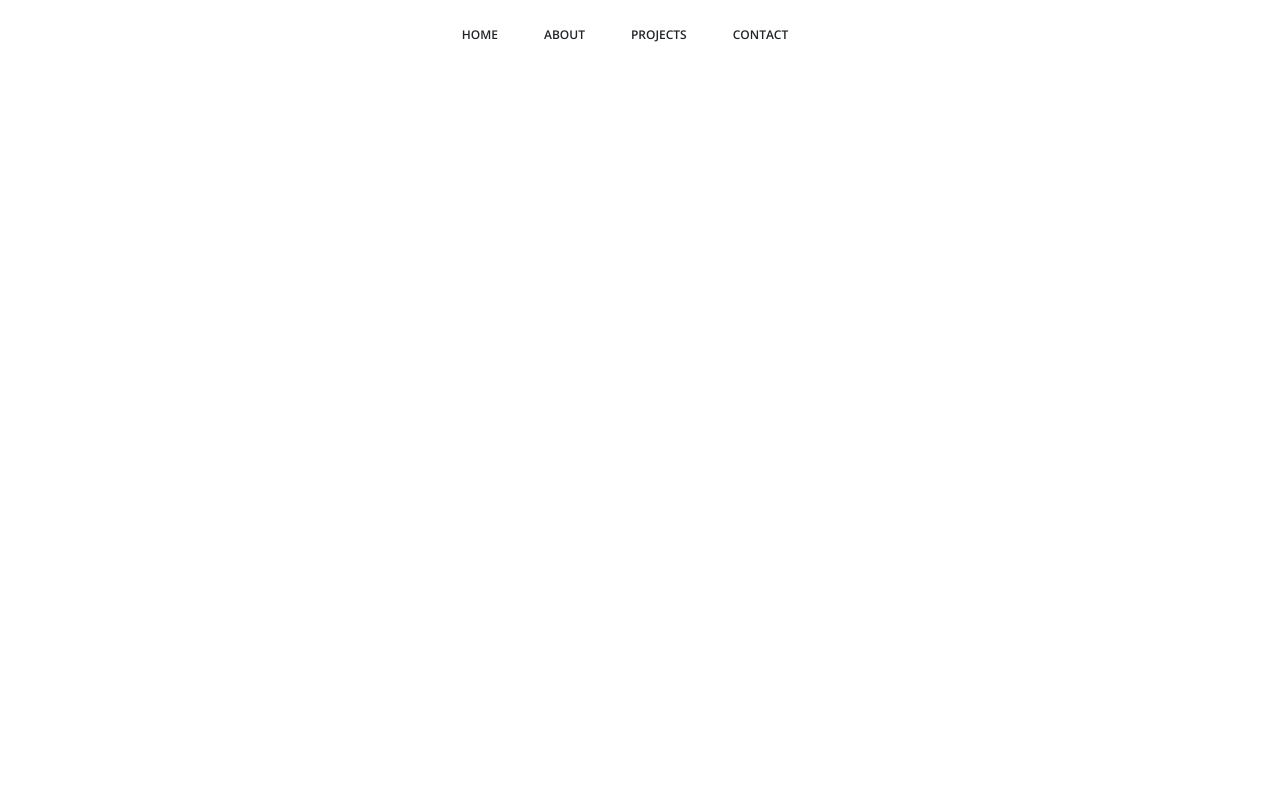
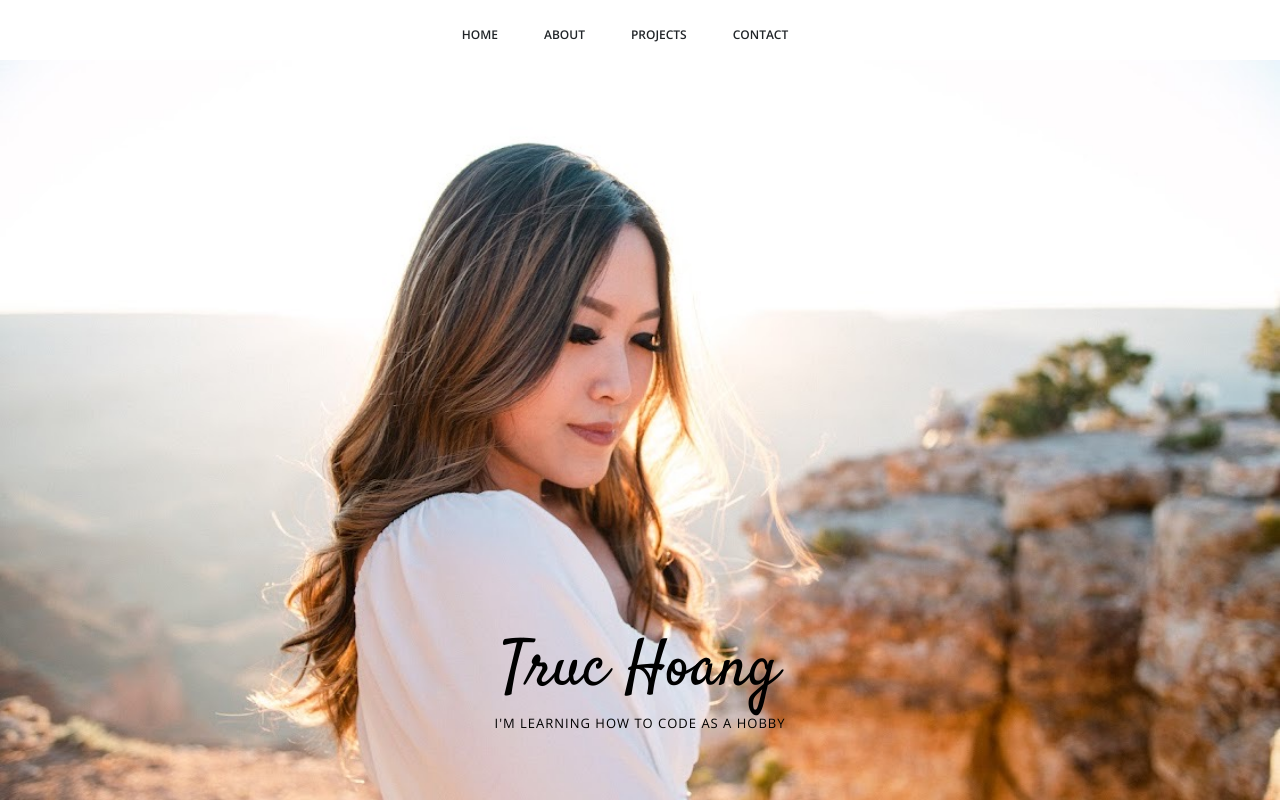
Before and after one commit to truchoang98/portfolio-2022, a plain HTML site: page index.html in a window 1280 px wide. Drawn offline with nearby package versions, Linux system fonts and the light colour scheme.

Commit message:
hero section

```diff
--- a/index.html
+++ b/index.html
@@ -44,7 +44,15 @@
         <a class="nav-item nav-link text-dark scrollto" href="#contact">Contact</a>
       </div>
     </nav>
-
+    <!-- Hero Section -->
+    <section id="hero">
+      <div class="hero-container">
+        <div class="hero-textbox">
+          <h1>Truc Hoang</h1>
+          <h2>I'm learning how to code as a hobby</h2>
+        </div>
+      </div>
+    </section>
 
     <!-- jQuery, Bootstrap JS -->
     <script src="https://code.jquery.com/jquery-3.5.1.slim.min.js" integrity="sha384-DfXdz2htPH0lsSSs5nCTpuj/zy4C+OGpamoFVy38MVBnE+IbbVYUew+OrCXaRkfj" crossorigin="anonymous"></script>
--- a/style.css
+++ b/style.css
@@ -44,3 +44,37 @@ body {
   position: relative;
   padding-left: 44px;
 }
+
+#hero {
+  width: 100%;
+  height: 100vh;
+  background: url("./images/IMG_7077.JPG");
+  background-size: cover;
+}
+
+#hero h1 {
+  font-size: 64px;
+  font-family: "Satisfy", serif;
+  text-align: center;
+  color: black;
+}
+
+#hero h2 {
+  font-size: 13px;
+  font-weight: 500;
+  letter-spacing: 1px;
+  text-transform: uppercase;
+  text-align: center;
+  color: black;
+}
+
+.hero-textbox {
+  position: absolute;
+  bottom: 0;
+  left: 0;
+  right: 0;
+  padding-top: 15px;
+  padding-right: 30px;
+  padding-left: 30px;
+  padding-bottom: 60px;
+}
```
